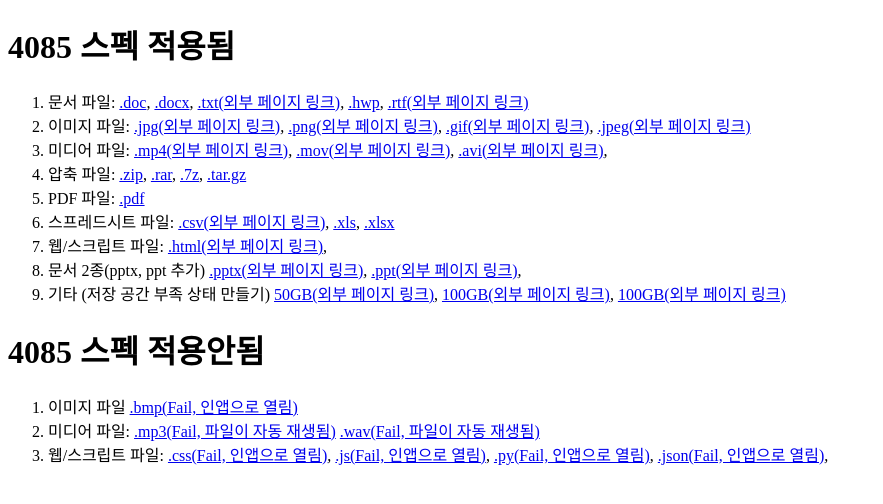
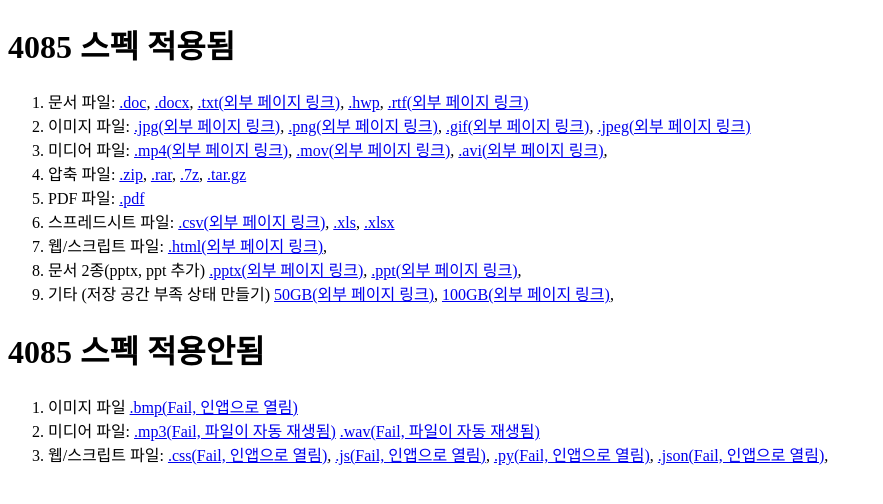
Before and after one commit to NaverAppQA/download-test-0425, a plain HTML site: page index.html in a window 1280 px wide. Shown: the whole page, without its empty margins (0-883 px from the left). Drawn offline with Linux system fonts and the light colour scheme.

Commit message:
Update index.html

```diff
--- a/index.html
+++ b/index.html
@@ -59,7 +59,6 @@
       기타 (저장 공간 부족 상태 만들기)
       <a href="https://mmatechnical.com/Download/Download-Test-File/(MMA)-50GB.zip">50GB(외부 페이지 링크)</a>,
       <a href="https://alexanderboehme.de/speed/100GB.bin">100GB(외부 페이지 링크)</a>,
-      <a href="https://alexanderboehme.de/speed/100GB.bin">100GB(외부 페이지 링크)</a>
      </li>
 
   </ol>
```
